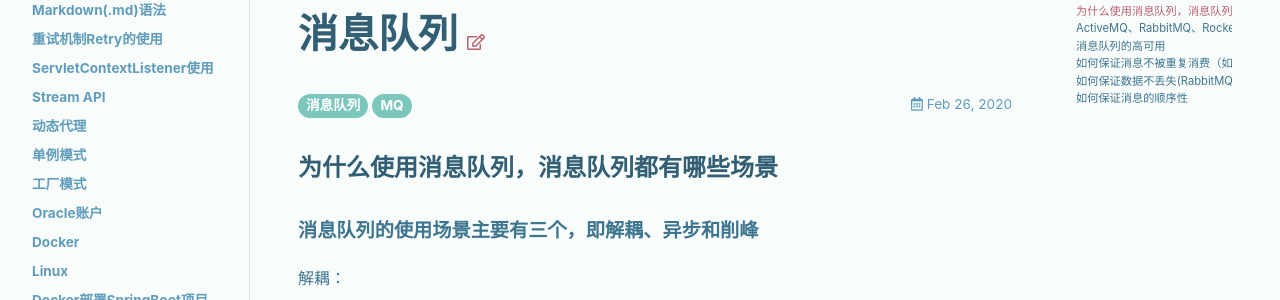
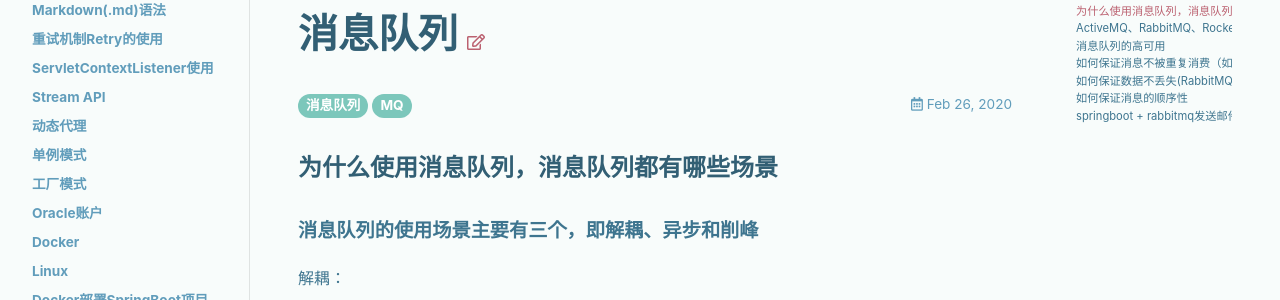
Before and after one commit to jialiangbujiaj1a/jialiangbujiaj1a.github.io, a Jekyll site: the page built from _posts/2020-02-26-消息队列.md, in a window 1280 px wide. Shown: the part 126-426 px from the top of the page. Built offline with Jekyll 4.4.1, drawn with Linux system fonts in a browser that asks for light colours; nearby versions of some CDN libraries.

Commit message:
消息队列

```diff
--- a/_posts/2020-02-26-消息队列.md
+++ b/_posts/2020-02-26-消息队列.md
@@ -151,3 +151,8 @@
 解决：
 
 将生产者产生三条需要被顺序消费的数据发送到队列后只由一个消费者去消费。即拆分多个queue，每个queue一个consumer。
+
+
+### springboot + rabbitmq发送邮件(保证消息100%投递成功并被消费)
+
+https://www.cnblogs.com/wangzaiplus/p/11213709.html
```
